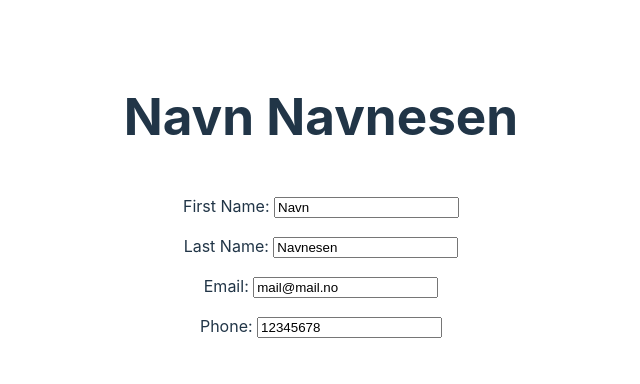
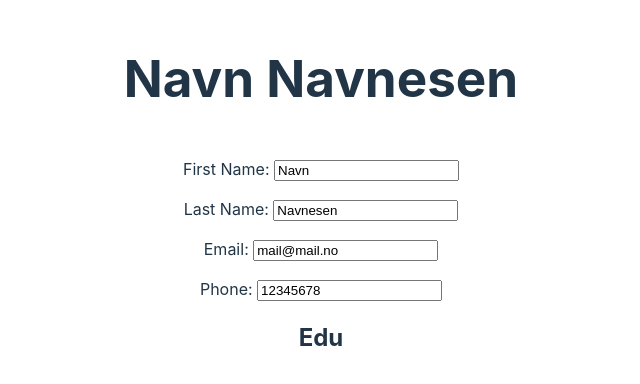
Before and after one commit to ATlexEide/cv-app, a React (Vite) app: page / in a window 1280 px wide. Shown: the part 204-588 px from the top of the page, without its empty margins (319-959 px from the left). Built offline with nearby package versions, Linux system fonts and the light colour scheme.

Commit message:
Add Education form call

```diff
--- a/src/App.jsx
+++ b/src/App.jsx
@@ -1,10 +1,12 @@
 import "./styles/App.css";
 import { useState } from "react";
 import DetailsForm from "./Components/DetailsForm";
+import EducationalExpForm from "./Components/EcucationalExpForm";
 function App() {
   return (
     <>
       <DetailsForm />
+      <EducationalExpForm />
     </>
   );
 }
--- a/src/Components/EcucationalExpForm.jsx
+++ b/src/Components/EcucationalExpForm.jsx
@@ -1,2 +1,8 @@
-function EducationalExpForm() {}
+function EducationalExpForm() {
+  return (
+    <>
+      <h2>Edu</h2>
+    </>
+  );
+}
 export default EducationalExpForm;
```
